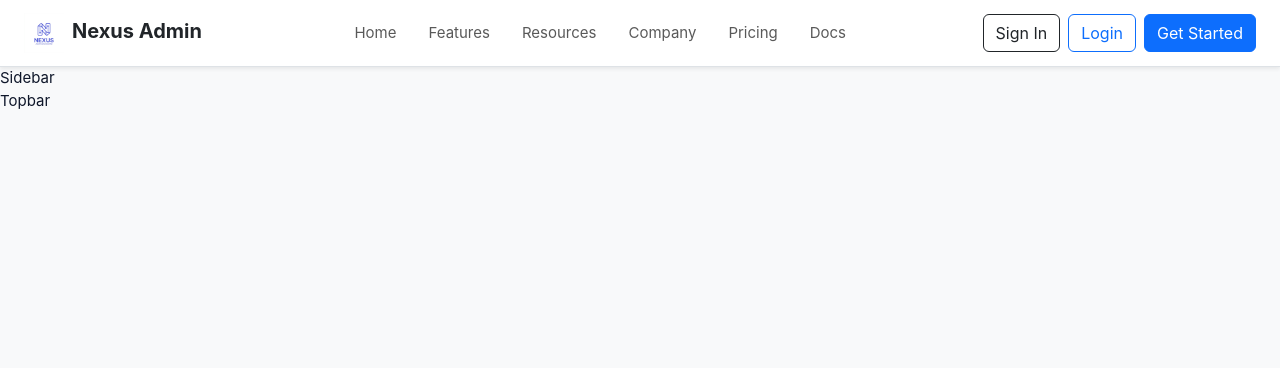
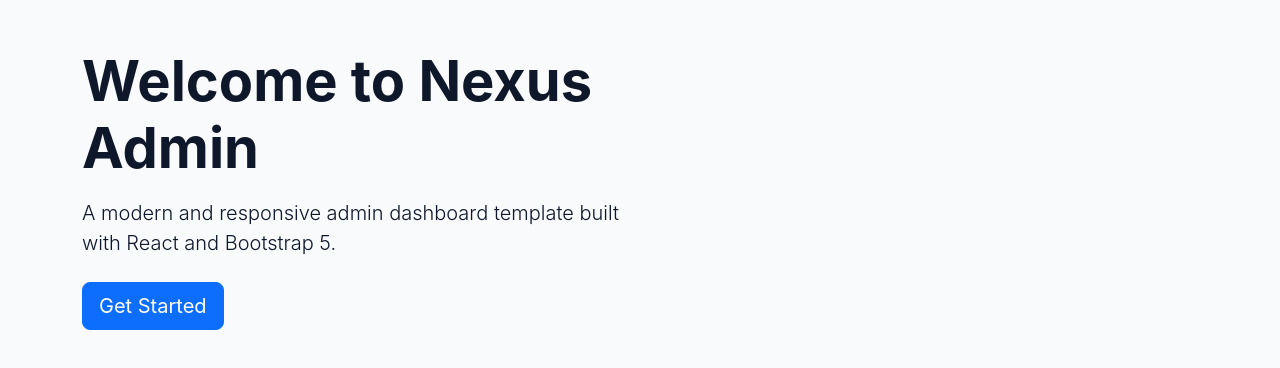
Before and after one commit to Abdo1454/nexus-admin-dashboard, a React app: page / in a window 1280 px wide. Before the commit this address led to /dashboard. Shown: the top 368 px of the page. Built offline with nearby package versions, Linux system fonts and the light colour scheme; the HTML template or start-up script is replaced by a standard one.

Commit message:
fix: build dashboard sidebar

```diff
--- /dev/null
+++ b/src/components/home/Hero.jsx
@@ -0,0 +1,24 @@
+
+function Hero() {
+  return (
+    <div>
+        <section className="hero-section py-5">
+            <div className="container">
+                <div className="row align-items-center">
+                    <div className="col-lg-6">
+                        <h1 className="display-4 fw-bold mb-3">Welcome to Nexus Admin</h1>
+                        <p className="lead mb-4">A modern and responsive admin dashboard template built with React and Bootstrap 5.</p>
+
+                        <a href="/dashboard" className="btn btn-primary btn-lg">Get Started</a>
+                    </div>
+                    <div className="col-lg-6">
+                        {/* <img src={heroImg} alt="Hero" className="img-fluid" /> */}
+                    </div>
+                </div>
+            </div>
+        </section>
+    </div>
+  )
+}
+
+export default Hero
--- a/src/components/layout/Sidebar.jsx
+++ b/src/components/layout/Sidebar.jsx
@@ -1,7 +1,9 @@
+import React from "react";
+import Navbar from "./Navbar";
 function Sidebar() {
   return (
     <aside>
-      Sidebar
+     <Navbar />
     </aside>
   );
 }
--- a/src/layouts/DashboardLayout.jsx
+++ b/src/layouts/DashboardLayout.jsx
@@ -1,28 +1,34 @@
+import { Outlet } from "react-router-dom";
+
 import Sidebar from "../components/layout/Sidebar";
-import Topbar from "../components/layout/Topbar";
+// import Topbar from "../components/layout/Topbar";
 import MobileOverlay from "../components/layout/MobileOverlay";
-import Navbar from "../components/layout/Navbar";
 
-function DashboardLayout({ children }) {
+function DashboardLayout() {
   return (
-    <div className="min-vh-100 bg-light">
-        <Navbar />
+    <div>
+
       {/* Sidebar */}
       <Sidebar />
 
       {/* Mobile Overlay */}
       <MobileOverlay />
 
-      {/* Main Content Area */}
-      <div className="d-flex flex-column min-vh-100">
+      {/* Main Content */}
+      <div className="d-flex flex-column flex-grow-1 min-vh-100">
+
         {/* Topbar */}
-        <Topbar />
+        {/* <Topbar /> */}
 
         {/* Page Content */}
         <main className="flex-grow-1 p-3 p-md-4">
-          <div className="container-fluid">{children}</div>
+          <div className="container-fluid">
+            <Outlet />
+          </div>
         </main>
+
       </div>
+
     </div>
   );
 }
--- /dev/null
+++ b/src/pages/Home/Home.jsx
@@ -0,0 +1,13 @@
+import React from 'react';
+import Hero from '../../components/home/Hero';
+// import Navbar from '../../components/layout/Navbar';
+function Home() {
+  return (
+    <div>
+        {/* <Navbar /> */}
+        <Hero />
+    </div>
+  )
+}
+
+export default Home
--- a/src/routes/AppRoutes.jsx
+++ b/src/routes/AppRoutes.jsx
@@ -3,35 +3,38 @@ import { Routes, Route, Navigate } from "react-router-dom";
 import DashboardLayout from "../layouts/DashboardLayout";
 import ProtectedRoute from "./ProtectedRoute";
 
-// Pages
-// import Dashboard from "../pages/Dashboard/Dashboard";
+import Home from "../pages/Home/Home";
 
 function AppRoutes() {
   return (
     <Routes>
+
+      {/* Public */}
+      <Route path="/" element={<Home />} />
+
       {/* Protected Dashboard */}
       <Route element={<ProtectedRoute />}>
-        <Route
-          path="/dashboard"
-          element={
-            <DashboardLayout>
-              {/* <Dashboard /> */}
-            </DashboardLayout>
-          }
-        />
+        <Route element={<DashboardLayout />}>
+
+          <Route
+            path="/dashboard"
+            element={
+              <div>
+                <h1>Dashboard</h1>
+                <p>Welcome to Nexus Admin.</p>
+              </div>
+            }
+          />
+
+        </Route>
       </Route>
-
-      {/* Default Route */}
-      <Route
-        path="/"
-        element={<Navigate to="/dashboard" replace />}
-      />
 
       {/* 404 */}
       <Route
         path="*"
-        element={<Navigate to="/dashboard" replace />}
+        element={<Navigate to="/" replace />}
       />
+
     </Routes>
   );
 }
```
Also changed, not shown: src/components/home/CTA.jsx (added), src/components/home/Capabilities.jsx (added), src/components/home/DashboardPreview.jsx (added), src/components/home/FeatureCard.jsx (added), src/components/home/Footer.jsx (added), src/components/home/Testimonial.jsx (added), src/components/home/TrustedCompanies.jsx (added).
